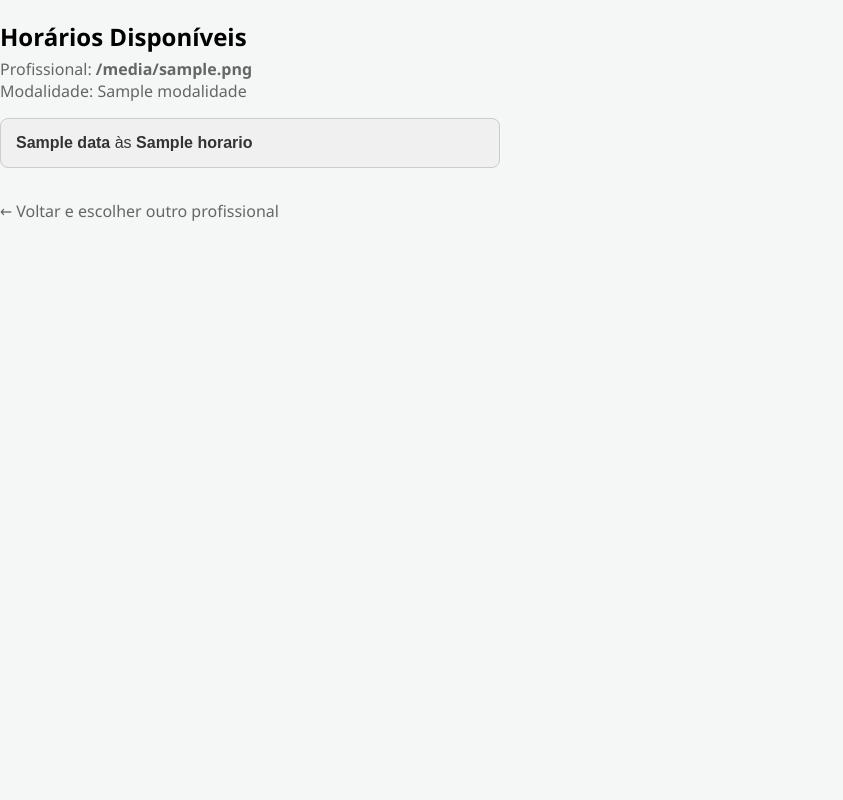
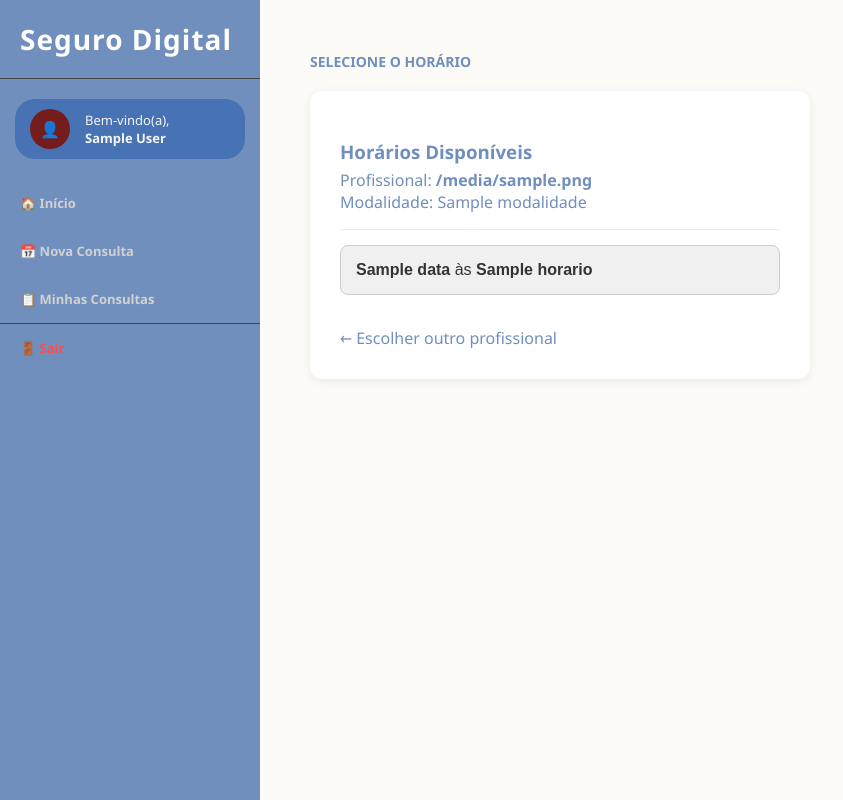
Before and after one commit to myndlynx/Espa-o-Seguro-Digital, a Flask app: template templates/agendar_horarios.html in a window 1280 px wide. Shown: the whole page, without its empty margins (0-843 px from the left). Run offline with Flask 3, Linux system fonts and the light colour scheme; the visitor is signed in with stand-in values (Sample User, id 1); the template is opened without the code that fills it: most values are stand-ins (such as "Sample title", 1, 10 or a date in 2020).

Commit message:
estilização pronta?

```diff
--- a/static/css/styles.css
+++ b/static/css/styles.css
@@ -250,6 +250,30 @@ body {
 .box {
     width: 100%;
     max-width: 500px;
+    background-color: #ffffff;
+    border-radius: 12px;
+    padding: 30px;
+    box-shadow: 0 2px 8px rgba(0,0,0,0.08);
+    margin: 40px auto;
+}
+
+.horarios-titulo {
+    margin-bottom: 5px;
+    color: #708fbd;
+}
+
+.horarios-info {
+    color: #708fbd;
+    margin-top: 0;
+}
+
+.horarios-voltar {
+    color: #708fbd;
+    text-decoration: none;
+}
+
+.horarios-voltar:hover {
+    text-decoration: underline;
 }
 
 .btn-hora {
--- a/templates/agendar_horarios.html
+++ b/templates/agendar_horarios.html
@@ -2,19 +2,35 @@
 <html lang="pt-br">
 <head>
     <meta charset="UTF-8">
-    <title>Escolha o Horário</title>
-    <!-- Puxando o seu CSS centralizado -->
+    <title>Escolher Horário</title>
     <link rel="stylesheet" href="{{ url_for('static', filename='css/styles.css') }}">
 </head>
 <body>
-    <div class="box">
-        <h2 style="margin-bottom: 5px;">Horários Disponíveis</h2>
-        <p style="color: #666; margin-top: 0;">Profissional: <strong>{{ psicologo_nome }}</strong><br>Modalidade: {{ modalidade }}</p>
+    <div class="sidebar">
+        <div class="sidebar-logo">Seguro Digital</div>
+        <div class="sidebar-profile">
+            <div class="profile-pic">👤</div>
+            <div class="profile-name">Bem-vindo(a),<br><b>{{ session['nome'] }}</b></div>
+        </div>
+        <ul class="sidebar-menu">
+            <li><a href="{{ url_for('area_aluno') }}">🏠 Início</a></li>
+            <li><a href="{{ url_for('agendar') }}">📅 Nova Consulta</a></li>
+            <li><a href="{{ url_for('agenda') }}">📋 Minhas Consultas</a></li>
+            <li><a href="{{ url_for('logout') }}" class="menu-sair">🚪 Sair</a></li>
+        </ul>
+    </div>
+
+    <div class="conteudo-principal">
+        <h2 class="secao-titulo">SELECIONE O HORÁRIO</h2>
+
+        <div class="box" style="margin: 0;">
+            <h3 class="horarios-titulo">Horários Disponíveis</h3>
+            <p class="horarios-info">Profissional: <strong>{{ psicologo_nome }}</strong><br>Modalidade: {{ modalidade }}</p>
+            <hr style="border: 0; border-top: 1px solid #eee; margin: 15px 0;">
 
             {% if horarios|length == 0 %}
-            <p style="color: red;">Desculpe, este profissional não possui horários livres nesta modalidade no momento.</p>
+                <p style="color: #dc3545; font-weight: bold;">Desculpe, este profissional não possui horários livres nesta modalidade no momento.</p>
             {% else %}
-            <!-- Formulário para salvar direto o ID da consulta que está livre -->
                 <form action="{{ url_for('salvar_agendamento') }}" method="POST">
                     {% for h in horarios %}
                         <button type="submit" name="id_consulta" value="{{ h.id }}" class="btn-hora">
@@ -25,7 +41,8 @@
             {% endif %}
 
             <br>
-        <a href="{{ url_for('agendar') }}" style="color: #666; text-decoration: none;">← Voltar e escolher outro profissional</a>
+            <a href="{{ url_for('agendar') }}" class="horarios-voltar">← Escolher outro profissional</a>
+        </div>
     </div>
 </body>
 </html>
```
Also changed, not shown: templates/psicologo_agendamentos.html (+20 -15 lines), templates/psicologo_historico.html (+21 -7 lines). Lines whose indentation alone changed are shown as unchanged.
